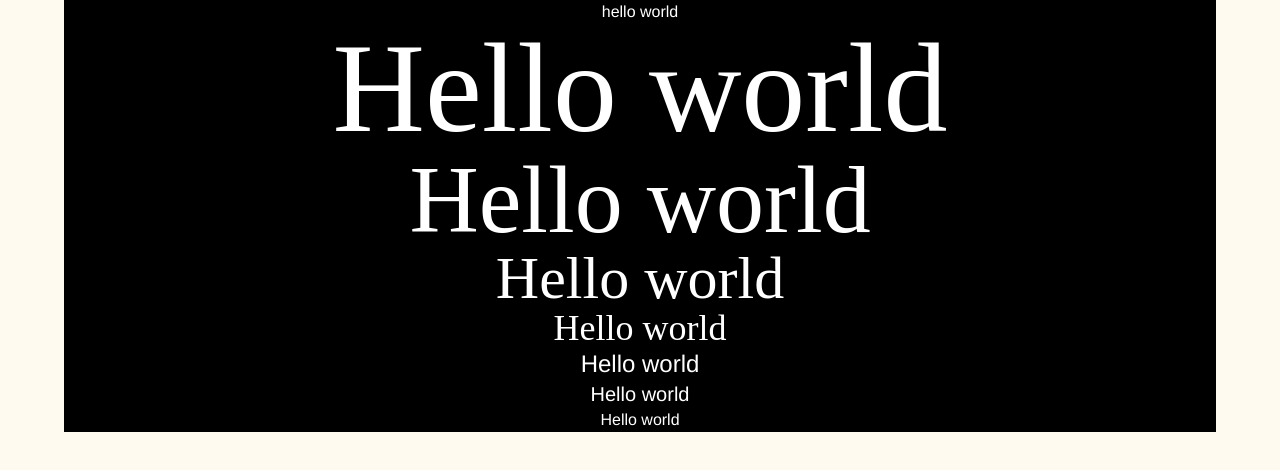
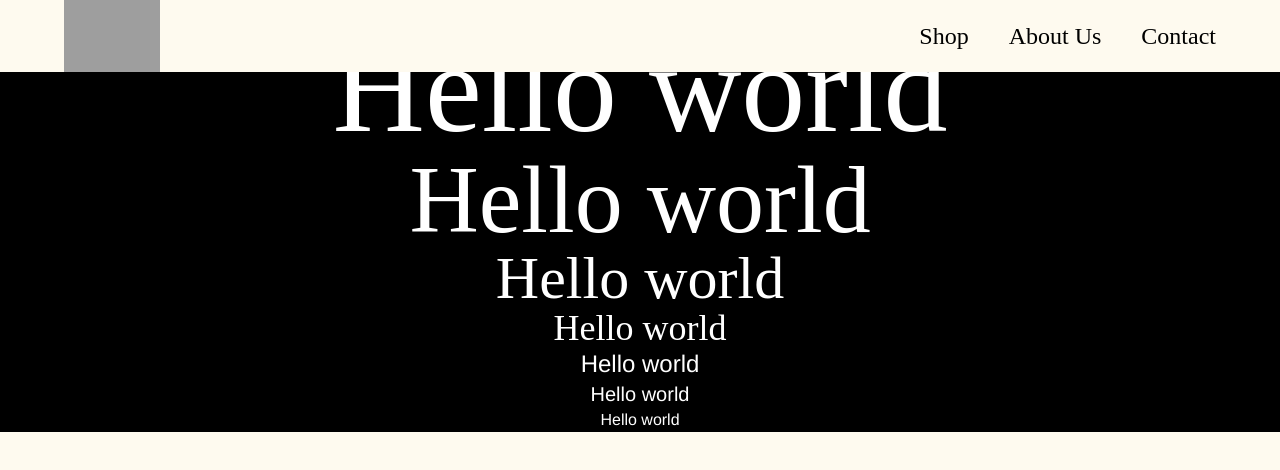
Before and after one commit to gohan-gb/Avoron, a React (Vite) app: page /products in a window 1280 px wide. Shown: the top 470 px of the page. Built offline with nearby package versions, Linux system fonts and the light colour scheme; grey boxes are pictures that could not be loaded.

Commit message:
navbar created

```diff
--- a/package.json
+++ b/package.json
@@ -11,7 +11,8 @@
   },
   "dependencies": {
     "react": "^18.3.1",
-    "react-dom": "^18.3.1"
+    "react-dom": "^18.3.1",
+    "react-icons": "^5.3.0"
   },
   "devDependencies": {
     "@eslint/js": "^9.13.0",
--- a/src/App.jsx
+++ b/src/App.jsx
@@ -1,11 +1,13 @@
 import MarginWrapper from "./common/MarginWrapper"
+import Navbar from "./common/Navbar"
 
 
 function App() {
 
   return (
     <>
-     <MarginWrapper>
+     <Navbar/>
+
      <h1 className="text-white text-center bg-black ">hello world</h1>
      <h1 className="text-white font-fraunceus leading-[128px] text-[128px] text-center bg-black ">Hello world</h1>
      <h1 className="text-white font-fraunceus text-8xl text-center bg-black ">Hello world</h1>
@@ -16,7 +18,7 @@ function App() {
      <h1 className="text-white text-xl text-center bg-black ">Hello world</h1>
      <h1 className="text-white text-center bg-black ">Hello world</h1>
 
-     </MarginWrapper>
+
     </>
   )
 }
--- a/src/common/Navbar.jsx
+++ b/src/common/Navbar.jsx
@@ -1,9 +1,62 @@
-import React from 'react'
+import React, { useState } from "react";
+import MarginWrapper from "./MarginWrapper";
+import { RxHamburgerMenu, RxCross1 } from "react-icons/rx";
 
 const Navbar = () => {
+  const [hamburger, setHamburger] = useState(true);
+  const [menu, setMenu] = useState(false);
+
+  const handleNavbar = () => {
+    setHamburger(!hamburger);
+    setMenu(!menu);
+  };
+
   return (
-    <div>Navbar</div>
-  )
-}
+    <nav className="bg-background z-10 fixed font-fraunceus text-2xl w-full">
+      <MarginWrapper>
+        <div className="flex justify-between items-center">
+          <img
+            src="/assets/avoron_logo_website.svg"
+            className="w-24 "
+            alt="logo"
+          />
+          <ul className="sm:flex justify-between items-center gap-10 hidden">
+            <li>Shop</li>
+            <li>About Us</li>
+            <li>Contact</li>
+          </ul>
+          <div
+            onClick={handleNavbar}
+            className="sm:hidden block cursor-pointer"
+          >
+            {hamburger && <RxHamburgerMenu size="40px" />}
+          </div>
+        </div>
+      </MarginWrapper>
 
-export default Navbar
+      <section
+        className={`duration-300 ${
+          menu ? "translate-y-0" : "-translate-y-full"
+        } fixed top-0 left-0 right-0 h-full w-full bg-background z-20 transition-transform ease-in-out`}
+      >
+        <MarginWrapper>
+          <div className="flex justify-between mt-8">
+            <ul onClick={handleNavbar} className="h3 flex flex-col gap-6 mt-36 ">
+              <li className="cursor-pointer">Home</li>
+              <li className="cursor-pointer">Shop</li>
+              <li className="cursor-pointer">About Us</li>
+              <li className="cursor-pointer">Contact</li>
+            </ul>
+            <div className="cursor-pointer">
+              <RxCross1 size={"40px"} onClick={handleNavbar} />
+            </div>
+          </div>
+        </MarginWrapper>
+      </section>
+
+      {menu && <div className=""></div>}
+    </nav>
+  );
+};
+
+export default Navbar;
```
Also changed, not shown: 2 other files (tests, documents, lock files or other folders).
